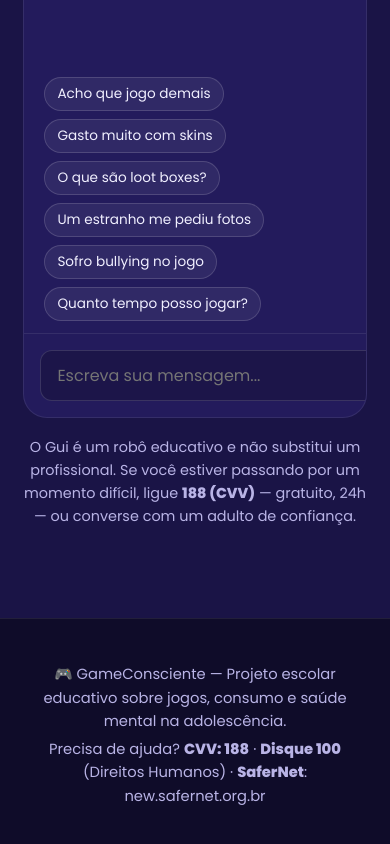
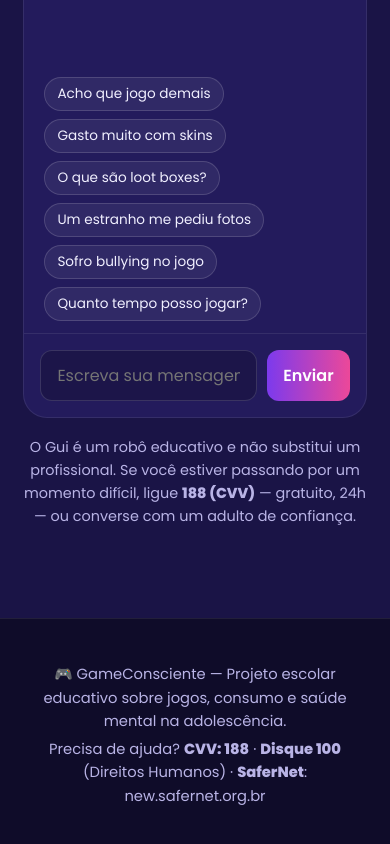
Before and after one commit to projeto-mmv/game-consciente, a plain HTML site: page index.html in a window 390 px wide. Shown: the part 10707-11551 px from the top of the page. Drawn offline with Linux system fonts and the light colour scheme.

Commit message:
Ajustes de layout (chat mobile e quiz)

```diff
--- a/style.css
+++ b/style.css
@@ -40,6 +40,7 @@ a{color:inherit}
 
 /* secoes */
 .secao{padding:90px 6%}
+.chat-form .btn{padding:12px 16px;flex-shrink:0}
 .secao.alt{background:var(--bg2)}
 .secao h2{font-size:clamp(1.7rem,3.5vw,2.5rem);text-align:center}
 .sub{text-align:center;color:var(--muted);margin:8px auto 44px;max-width:640px}
@@ -73,6 +74,7 @@ a{color:inherit}
 .op{display:flex;align-items:center;gap:14px;border:0;border-radius:14px;padding:20px;color:#fff;font-family:inherit;font-size:1.02rem;font-weight:600;text-align:left;cursor:pointer;transition:.15s;box-shadow:0 5px 0 #0004}
 .op:hover:not(:disabled){transform:translateY(-3px)}
 .op .forma{font-size:1.6rem}
+.op:nth-child(3):last-child{grid-column:1/-1}
 .op.c0{background:#e21b3c}.op.c1{background:#1368ce}.op.c2{background:#d89e00}.op.c3{background:#26890c}
 .op:disabled{cursor:default}
 .op.errado{opacity:.35}
@@ -137,7 +139,7 @@ a{color:inherit}
 .chat-sugestoes button{background:#ffffff10;border:1px solid #ffffff25;color:var(--txt);border-radius:99px;padding:6px 12px;font-family:inherit;font-size:.85rem;cursor:pointer}
 .chat-sugestoes button:hover{border-color:var(--ciano)}
 .chat-form{display:flex;gap:10px;padding:16px;border-top:1px solid #ffffff15}
-.chat-form input{flex:1;padding:12px 16px;border-radius:12px;border:1px solid #ffffff22;background:#0003;color:var(--txt);font-family:inherit;font-size:1rem}
+.chat-form input{flex:1;min-width:0;padding:12px 16px;border-radius:12px;border:1px solid #ffffff22;background:#0003;color:var(--txt);font-family:inherit;font-size:1rem}
 .aviso{max-width:760px;margin:18px auto 0;text-align:center;color:var(--muted);font-size:.9rem}
 
 .rodape{padding:40px 6%;text-align:center;color:var(--muted);border-top:1px solid #ffffff14;font-size:.92rem}
```
